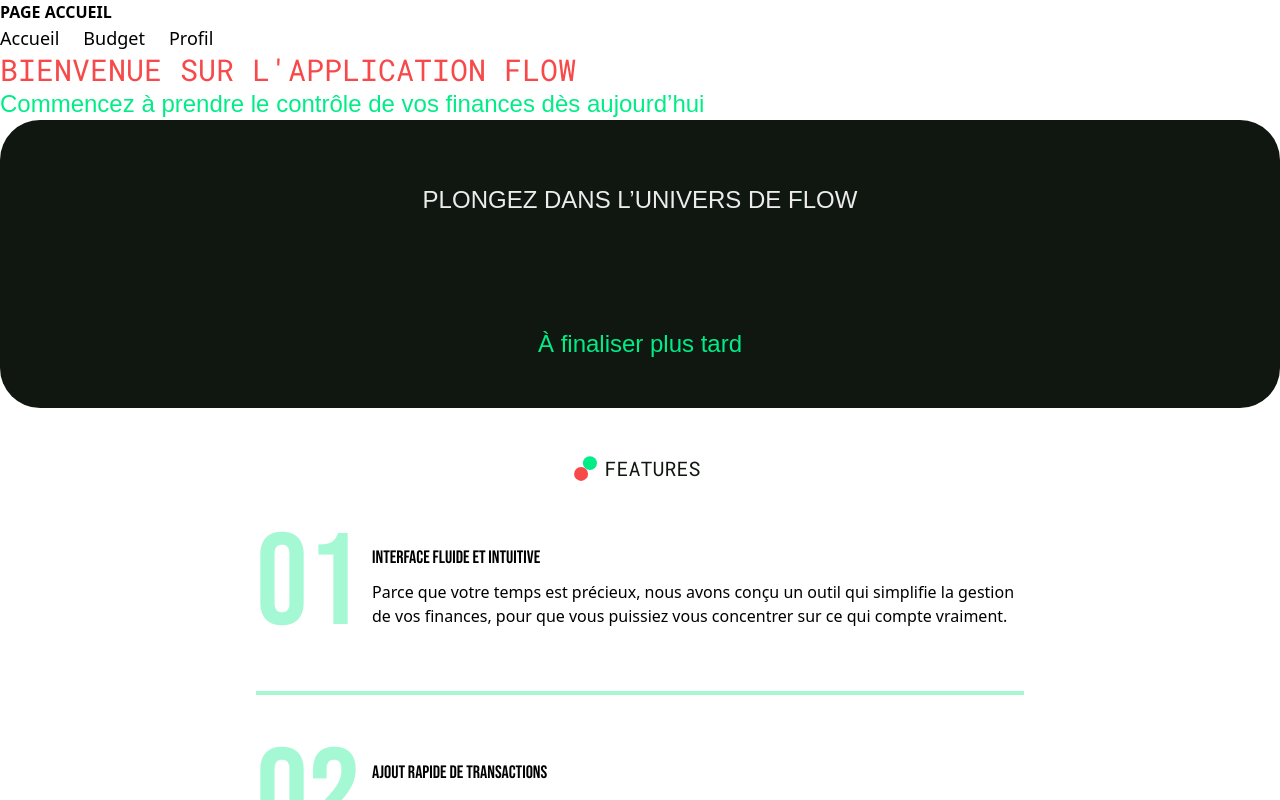
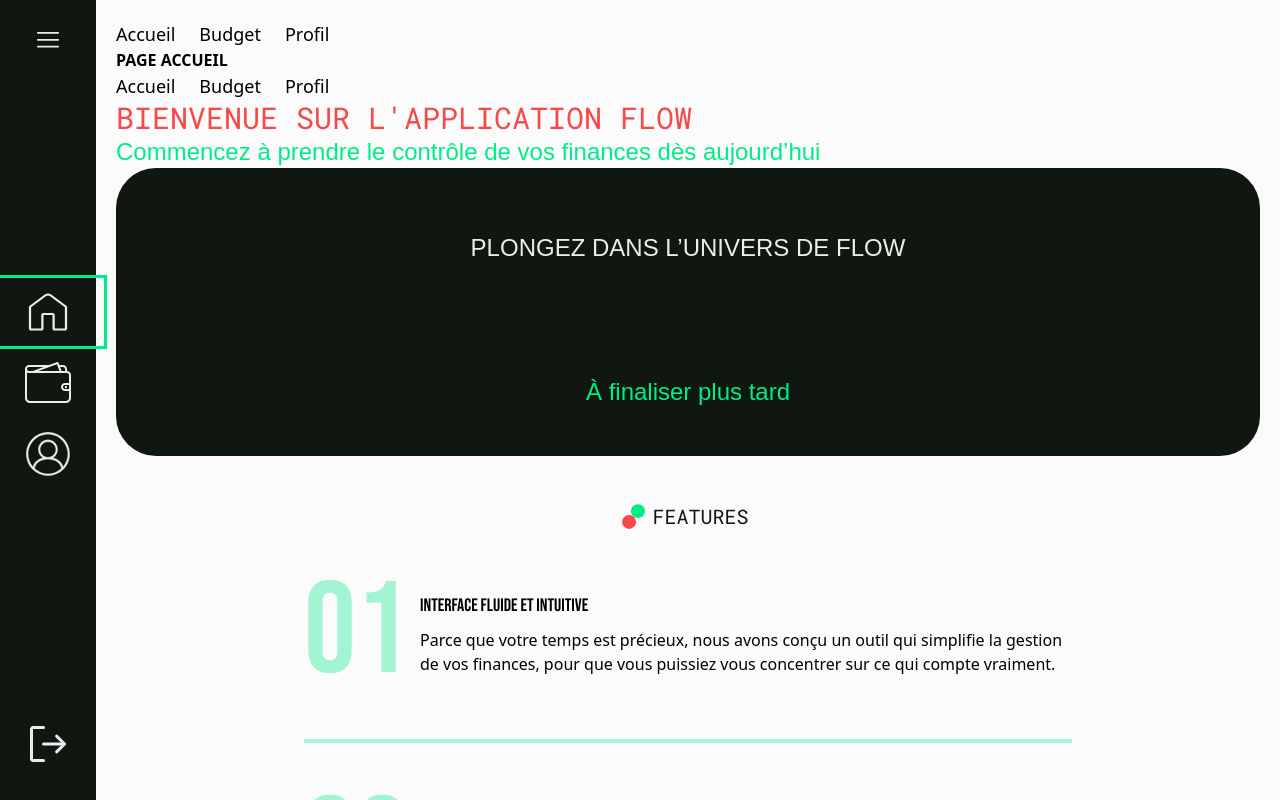
Before and after one commit to Big-pun/projet-synthese, a Vue app: page /accueil in a window 1280 px wide. Shown: the top 800 px of the page. Built offline with nearby package versions, Linux system fonts and the light colour scheme.

Commit message:
Change application layout and routing : whole app now shares the same layout (w/ Sidebar, Header, Footer) and routing is handled by the main App component.

```diff
--- a/src/App.vue
+++ b/src/App.vue
@@ -1,10 +1,26 @@
 <script setup>
-import { RouterLink, RouterView } from 'vue-router'
+import { RouterView } from 'vue-router'
+import Sidebar from './components/general/Sidebar.vue';
+import Header from './components/general/Header.vue';
+import Footer from './components/general/Footer.vue';
+import { ref } from 'vue';
+
+// userIsConnected is hardcoded for now, will need to be replaced with a real check
+const userConnected = ref(false);
 </script>
 
 <template>
   <div class="app-container">
-    <RouterView />
+    <div class="flex">
+      <Sidebar :userConnected="userConnected" class="w-max sticky top-0 min-h-[100vh] h-full"></Sidebar>
+      <div class="flex flex-col grow p-5 bg-white overflow-y-auto">
+        <Header></Header>
+        <main class="grow"> <!-- ensures that the footer is pushed to the bottom of the page -->
+          <RouterView></RouterView>
+        </main>
+        <Footer></Footer>
+      </div>
+    </div>
   </div>
 </template>
 
--- a/src/router/index.js
+++ b/src/router/index.js
@@ -1,5 +1,5 @@
 
-import ClientInterface from '@/layouts/ClientInterface.vue'
+import App from '@/App.vue'
 import BudgetView from '@/view/BudgetView.vue'
 import ErrorView from '@/view/ErrorView.vue'
 import HomeView from '@/view/HomeView.vue'
@@ -11,29 +11,24 @@ const router = createRouter({
   routes: [
     {
       path: '/',
-      redirect: { path: '/accueil' }  // Redirect to /accueil
-    },
-    {
-      path: '/accueil',
-      name: 'home',
-      component: HomeView
-    },
-    {
-      path: '/espace-client',
-      name: 'client-area',
-      component: ClientInterface,  // Manages the common layout for the client area pages and allows the router to inject the rest of the page content based on the route.
+      name: 'app',
+      redirect: { name: 'home' },
+
       children: [
+        {
+          path: 'accueil',
+          name: 'home',
+          component: HomeView
+        },
         {
           path: 'budget',
           name: 'budget',
           component: BudgetView
-          // <RouterLink to="/espace-client/budget">Budget</RouterLink>
         },
         {
           path: 'profil',
           name: 'profile',
           component: ProfileView
-          // <RouterLink to="/espace-client/profil">Budget</RouterLink>
         },
       ]
     },
```
